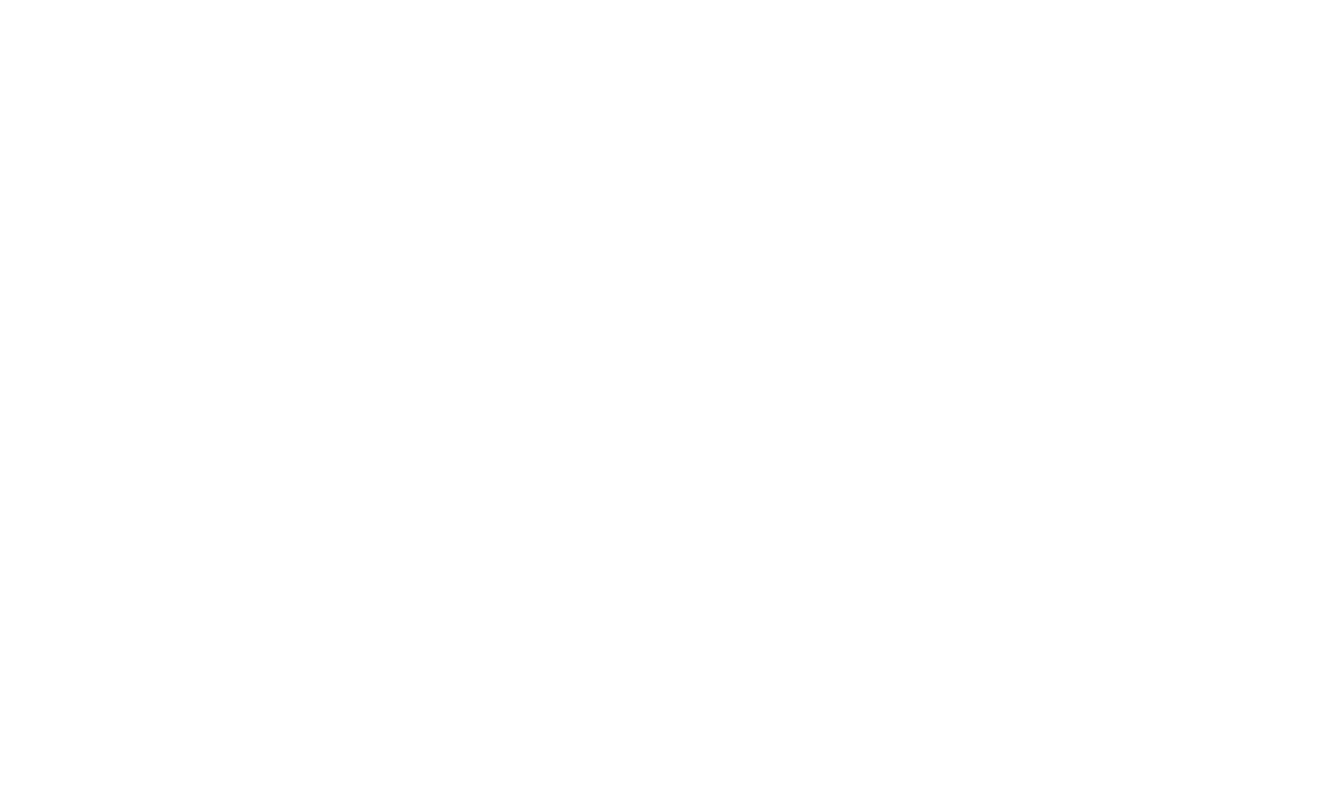
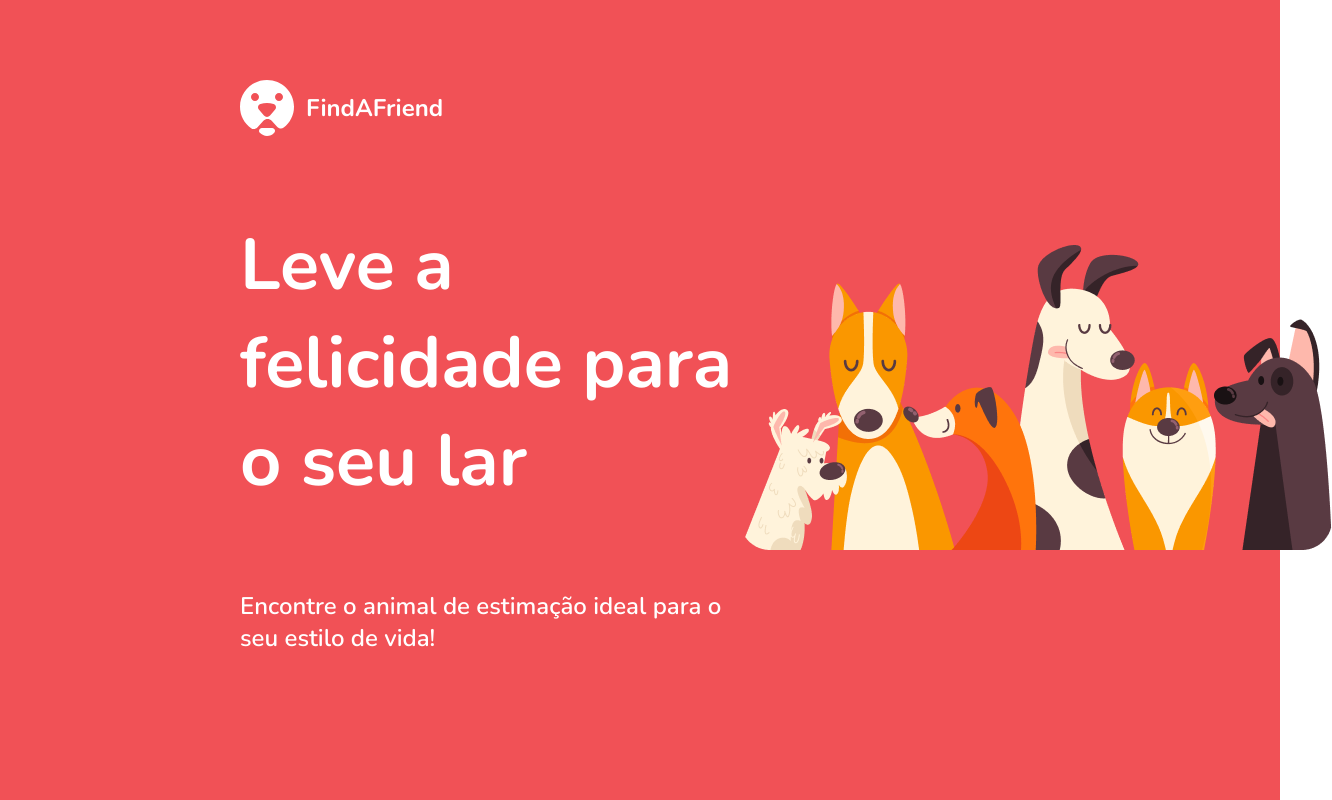
Before and after one commit to felipesanderp/findAfriend, a React (Vite) app: page / in a window 1280 px wide. Shown: the whole page, 1332 px wide, since content can reach past the window. Built offline with nearby package versions, Linux system fonts and the light colour scheme.

Commit message:
initial layut to home page

```diff
--- a/src/pages/Home/index.tsx
+++ b/src/pages/Home/index.tsx
@@ -1,5 +1,26 @@
-import { HomeContainer } from './styles'
+import { HomeContainer, LogoContainer, Logo } from './styles'
+
+import logoImg from '../../assets/logo-findafriend.svg'
+import dogsImg from '../../assets/dogs.png'
 
 export function Home() {
-  return <HomeContainer></HomeContainer>
+  return (
+    <HomeContainer>
+      <LogoContainer>
+        <Logo>
+          <img src={logoImg} alt="FindAFriend" />
+          <h2>FindAFriend</h2>
+        </Logo>
+
+        <h1>Leve a felicidade para o seu lar</h1>
+
+        <span>
+          Encontre o animal de estimação ideal para o seu estilo de vida!
+        </span>
+      </LogoContainer>
+      <div>
+        <img src={dogsImg} alt="" />
+      </div>
+    </HomeContainer>
+  )
 }
--- a/src/pages/Home/styles.ts
+++ b/src/pages/Home/styles.ts
@@ -1,3 +1,47 @@
 import { styled } from 'styled-components'
 
-export const HomeContainer = styled.div``
+export const HomeContainer = styled.div`
+  width: 100%;
+  height: 100vh;
+  display: grid;
+  align-items: center;
+  justify-items: center;
+  padding-left: 15rem;
+
+  grid-template-columns: 500px 1fr;
+
+  background-color: ${(props) => props.theme['red-500']};
+`
+
+export const LogoContainer = styled.div`
+  height: 80%;
+  display: flex;
+  flex-direction: column;
+  justify-items: center;
+
+  h1 {
+    font-size: 4.5rem;
+    font-weight: 700;
+    margin-bottom: 5rem;
+
+    color: ${(props) => props.theme.white};
+  }
+
+  span {
+    font-size: 1.5rem;
+    font-weight: 600;
+
+    color: ${(props) => props.theme.white};
+  }
+`
+
+export const Logo = styled.div`
+  display: flex;
+  align-items: center;
+  gap: 0.75rem;
+  margin-bottom: 5rem;
+
+  h2 {
+    color: ${(props) => props.theme.white};
+  }
+`
```
Also changed, not shown: src/assets/dogs.png (added), src/assets/logo-findafriend.svg (added).
